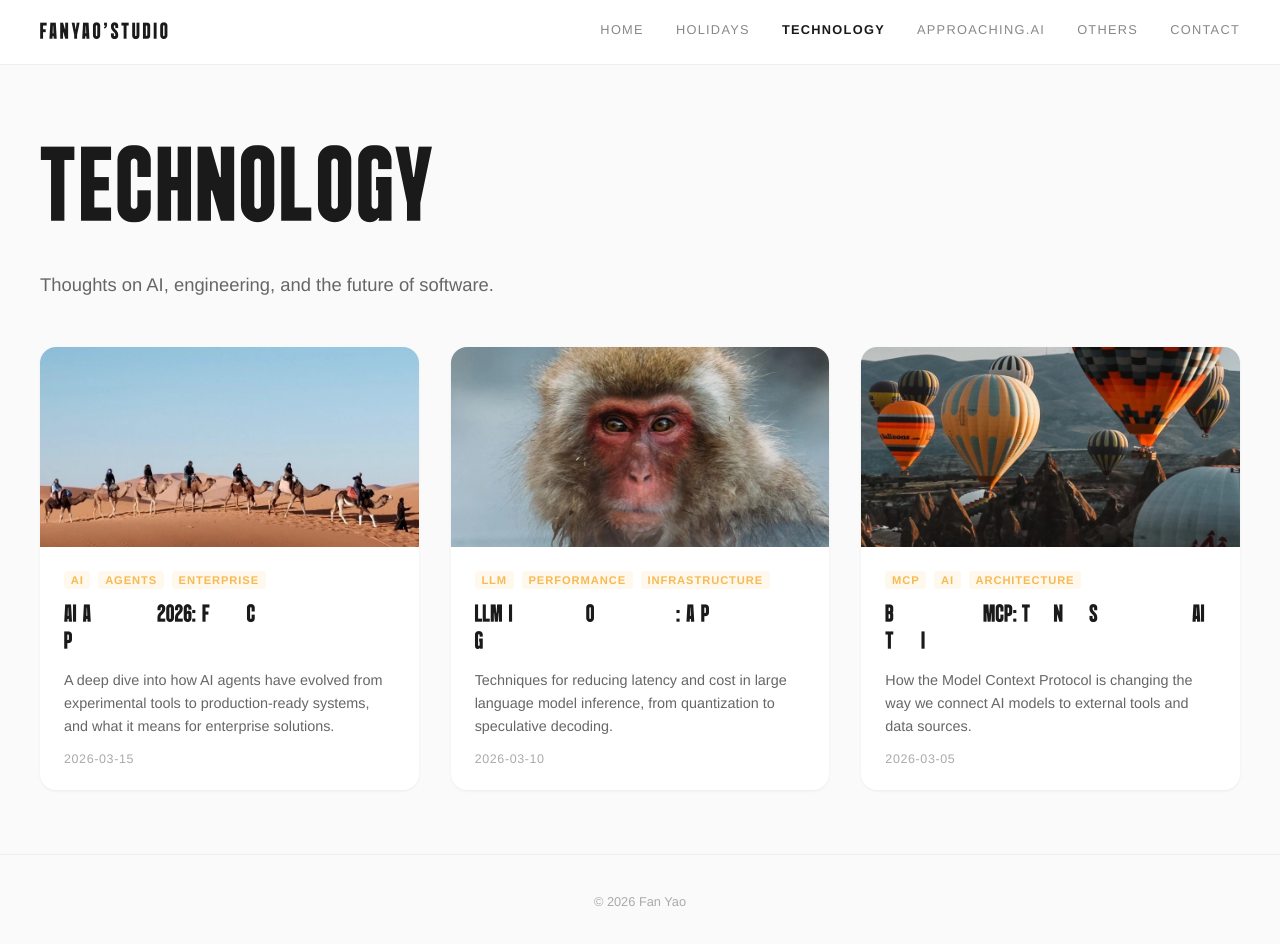
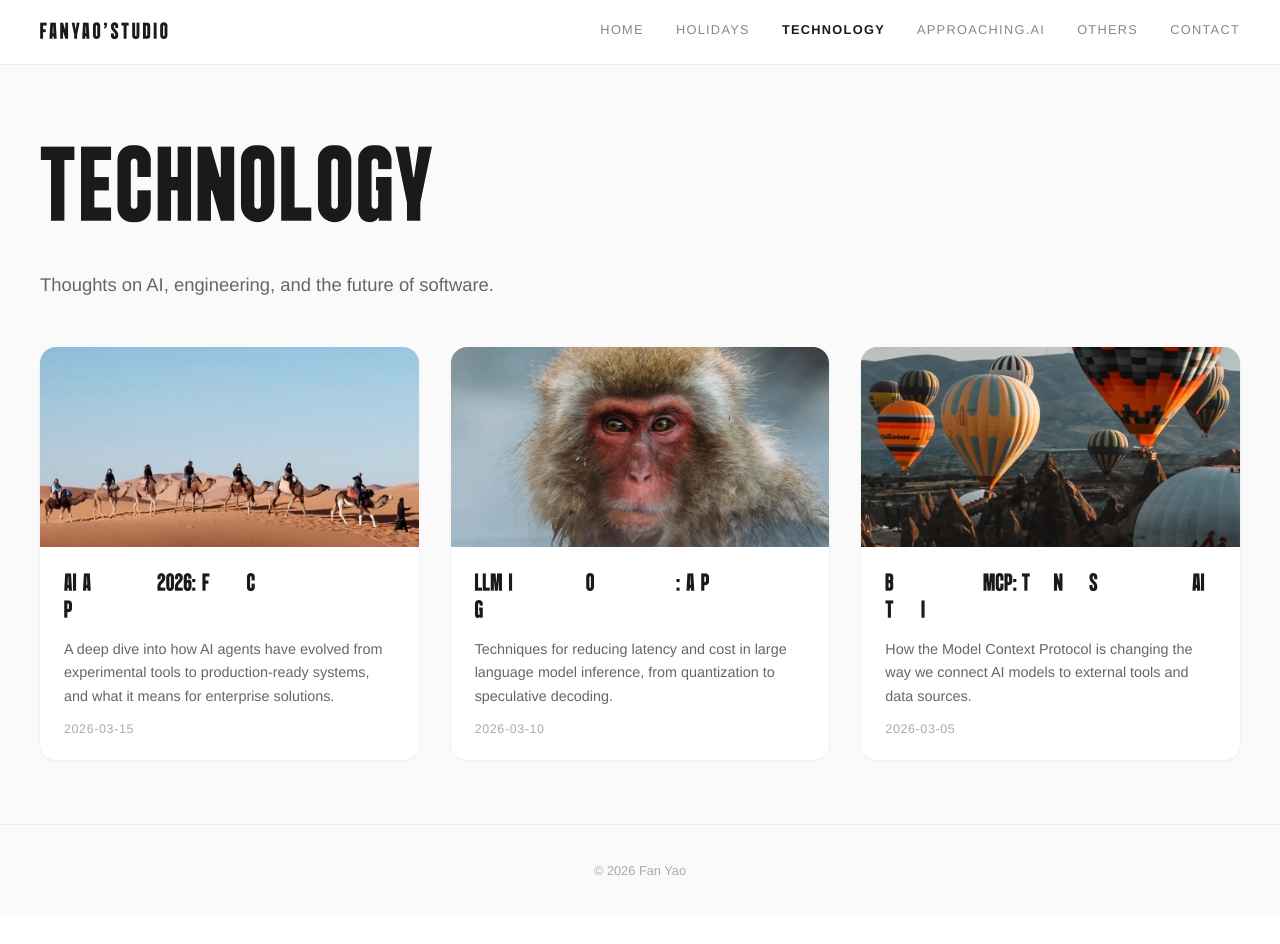
Before and after one commit to pipich0u/2026website, a Next.js app: page /technology in a window 1280 px wide. Shown: the top 944 px of the page. After the commit the page ends 917 px from the top, so only its background shows below. Built offline with nearby package versions, Linux system fonts and the light colour scheme.

Commit message:
fix: remove yellow tag labels from blog cards and article pages

```diff
--- a/src/app/technology/[slug]/page.tsx
+++ b/src/app/technology/[slug]/page.tsx
@@ -48,11 +48,6 @@ export default async function PostPage({
       {/* Article */}
       <article className="post-article">
         <div className="post-meta">
-          <div className="post-tags">
-            {post.tags.map((tag) => (
-              <span key={tag} className="post-tag">{tag}</span>
-            ))}
-          </div>
           <time className="post-date">{post.date}</time>
         </div>
 
--- a/src/app/technology/page.tsx
+++ b/src/app/technology/page.tsx
@@ -41,11 +41,6 @@ export default function TechnologyPage() {
                 <img src={post.cover} alt={post.title} />
               </div>
               <div className="blog-card-body">
-                <div className="blog-card-tags">
-                  {post.tags.map((tag) => (
-                    <span key={tag} className="blog-tag">{tag}</span>
-                  ))}
-                </div>
                 <h2 className="blog-card-title">{post.title}</h2>
                 <p className="blog-card-summary">{post.summary}</p>
                 <time className="blog-card-date">{post.date}</time>
```
